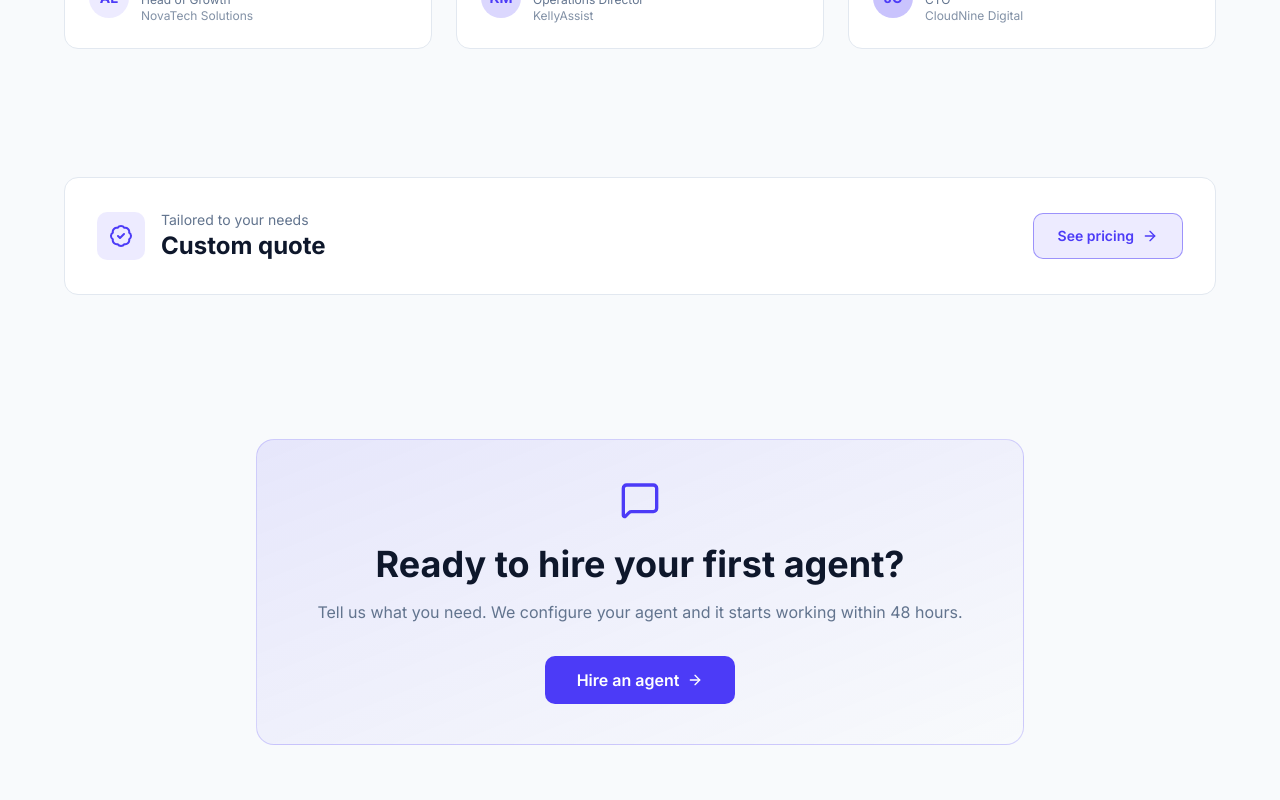
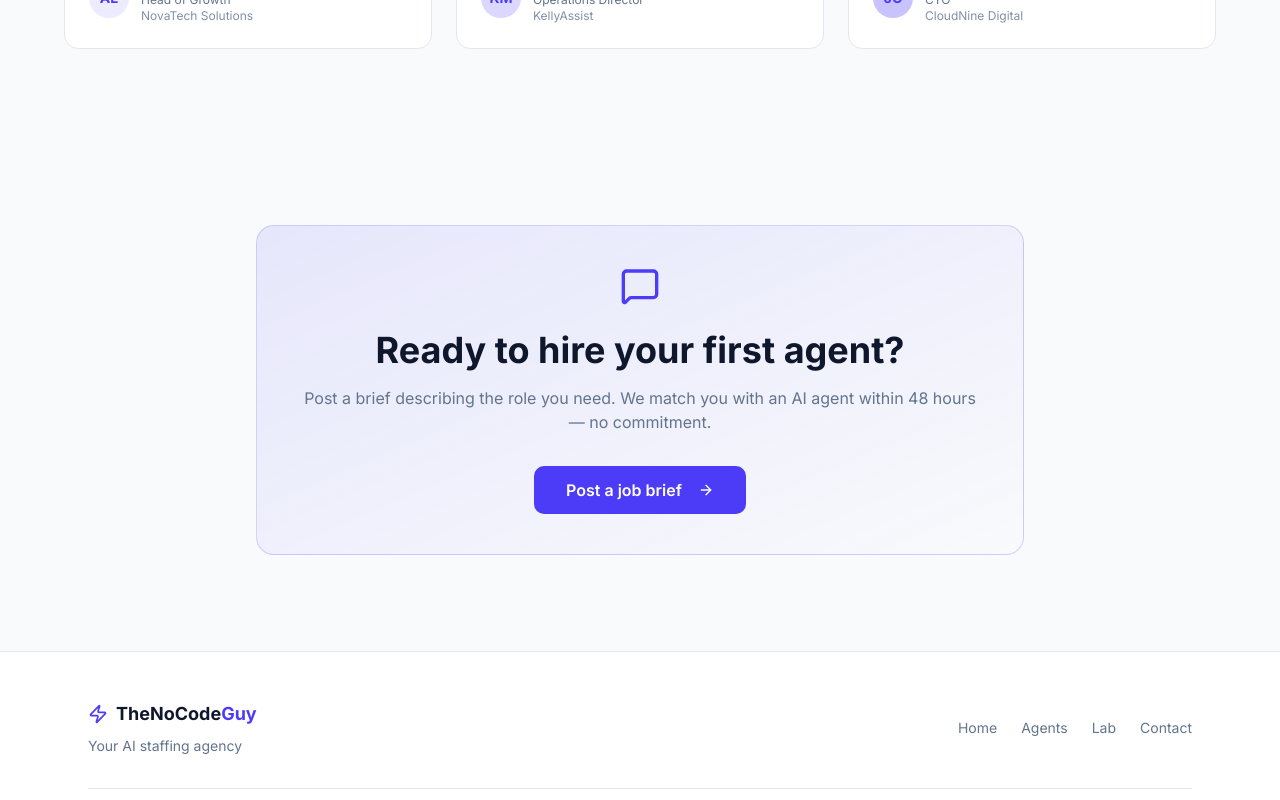
Before and after one commit to superWorldSavior/thenocodeguy, a Next.js app: page /en in a window 1280 px wide. Shown: the part 2560-3360 px from the top of the page. Built offline with nearby package versions, Linux system fonts and the light colour scheme.

Commit message:
feat: CTASection organism — recruitment CTA (#67)

```diff
--- a/app/[locale]/page.tsx
+++ b/app/[locale]/page.tsx
@@ -2,16 +2,15 @@ import type { Metadata } from "next";
 import Link from "next/link";
 import {
   ArrowRight,
-  MessageSquare,
   Briefcase,
   FileText,
   Globe,
-  BadgeCheck,
 } from "lucide-react";
 import { getTranslations } from "next-intl/server";
 import HeroSection from "@/components/organisms/HeroSection";
 import HowItWorksSection from "@/components/organisms/HowItWorksSection";
 import TestimonialsSection from "@/components/organisms/TestimonialsSection";
+import CTASection from "@/components/organisms/CTASection";
 
 export async function generateMetadata(): Promise<Metadata> {
   const t = await getTranslations("home");
@@ -109,49 +108,7 @@ export default async function HomePage() {
 
       <TestimonialsSection />
 
-      {/* Pricing teaser */}
-      <section className="px-4 py-12 sm:px-6">
-        <div className="mx-auto max-w-6xl">
-          <div className="flex flex-col items-center justify-between gap-6 rounded-xl border border-border bg-card p-8 sm:flex-row">
-            <div className="flex items-center gap-4">
-              <div className="flex h-12 w-12 items-center justify-center rounded-lg bg-primary/10">
-                <BadgeCheck className="h-6 w-6 text-primary" />
-              </div>
-              <div>
-                <p className="text-sm text-muted-foreground">{t("pricingTeaser")}</p>
-                <p className="text-2xl font-bold text-foreground">{t("pricingTeaserPrice")}</p>
-              </div>
-            </div>
-            <Link
-              href="/pricing"
-              className="inline-flex items-center gap-2 rounded-lg border border-primary/50 bg-primary/10 px-6 py-3 text-sm font-semibold text-primary transition-colors hover:bg-primary/20"
-            >
-              {t("pricingTeaserCta")}
-              <ArrowRight className="h-4 w-4" />
-            </Link>
-          </div>
-        </div>
-      </section>
-
-      {/* CTA */}
-      <section className="px-4 py-24 sm:px-6">
-        <div className="mx-auto max-w-3xl rounded-2xl border border-primary/20 bg-gradient-to-br from-primary/10 to-transparent p-10 text-center">
-          <MessageSquare className="mx-auto mb-6 h-10 w-10 text-primary" />
-          <h2 className="mb-4 text-3xl font-bold sm:text-4xl">
-            {t("ctaSectionTitle")}
-          </h2>
-          <p className="mb-8 text-muted-foreground">
-            {t("ctaSectionSubtitle")}
-          </p>
-          <Link
-            href="/contact"
-            className="inline-flex items-center gap-2 rounded-lg bg-primary px-8 py-3 text-base font-semibold text-primary-foreground transition-colors hover:bg-primary/90"
-          >
-            {t("ctaSectionButton")}
-            <ArrowRight className="h-4 w-4" />
-          </Link>
-        </div>
-      </section>
+      <CTASection />
     </>
   );
 }
--- /dev/null
+++ b/components/organisms/CTASection.tsx
@@ -0,0 +1,28 @@
+import { getTranslations } from "next-intl/server";
+import Link from "next/link";
+import { MessageSquare, ArrowRight } from "lucide-react";
+
+export default async function CTASection() {
+  const t = await getTranslations("ctaSection");
+
+  return (
+    <section className="px-4 py-24 sm:px-6">
+      <div className="mx-auto max-w-3xl rounded-2xl border border-primary/20 bg-gradient-to-br from-primary/10 to-transparent p-10 text-center">
+        <MessageSquare className="mx-auto mb-6 h-10 w-10 text-primary" />
+        <h2 className="mb-4 text-3xl font-bold sm:text-4xl">
+          {t("title")}
+        </h2>
+        <p className="mb-8 text-muted-foreground">
+          {t("subtitle")}
+        </p>
+        <Link
+          href="/contact"
+          className="inline-flex items-center gap-2 rounded-lg bg-primary px-8 py-3 text-base font-semibold text-primary-foreground transition-colors hover:bg-primary/90"
+        >
+          {t("button")}
+          <ArrowRight className="ml-2 h-4 w-4" />
+        </Link>
+      </div>
+    </section>
+  );
+}
--- a/messages/en.json
+++ b/messages/en.json
@@ -807,5 +807,10 @@
   "profiles": {
     "title": "Meet your next No Code Guy",
     "subtitle": "Each one builds and executes workflows tailored to your business. You brief us, we match you."
+  },
+  "ctaSection": {
+    "title": "Ready to hire your first agent?",
+    "subtitle": "Post a brief describing the role you need. We match you with an AI agent within 48 hours — no commitment.",
+    "button": "Post a job brief"
   }
 }
--- a/messages/fr.json
+++ b/messages/fr.json
@@ -807,5 +807,10 @@
   "profiles": {
     "title": "Votre prochain No Code Guy",
     "subtitle": "Chacun construit et exécute des workflows adaptés à votre entreprise. Vous nous briefez, on vous matche."
+  },
+  "ctaSection": {
+    "title": "Prêt à recruter votre premier agent ?",
+    "subtitle": "Postez un brief décrivant le poste. Nous vous trouvons un agent IA sous 48h — sans engagement.",
+    "button": "Poster un brief"
   }
 }
--- a/messages/zh-CN.json
+++ b/messages/zh-CN.json
@@ -803,5 +803,10 @@
     "t3Role": "首席技术官",
     "t3Company": "CloudNine Digital",
     "t3Quote": "我们发布了一个网站管理员的需求。48小时后，网站监控、SEO报告和部署全部实现了自动化。"
+  },
+  "ctaSection": {
+    "title": "准备好招聘您的第一位智能助手了吗？",
+    "subtitle": "发布一份简报，描述您需要的角色。我们将在48小时内为您匹配一位AI助手——无需承诺。",
+    "button": "发布招聘简报"
   }
 }
--- a/messages/zh-TW.json
+++ b/messages/zh-TW.json
@@ -803,5 +803,10 @@
     "t3Role": "技術長",
     "t3Company": "CloudNine Digital",
     "t3Quote": "我們發布了一個網站管理員的需求。48小時後，網站監控、SEO報告和部署全部實現了自動化。"
+  },
+  "ctaSection": {
+    "title": "準備好招聘您的第一位智能助手了嗎？",
+    "subtitle": "發布一份簡報，描述您需要的角色。我們將在48小時內為您匹配一位AI助手——無需承諾。",
+    "button": "發布招聘簡報"
   }
 }
```
